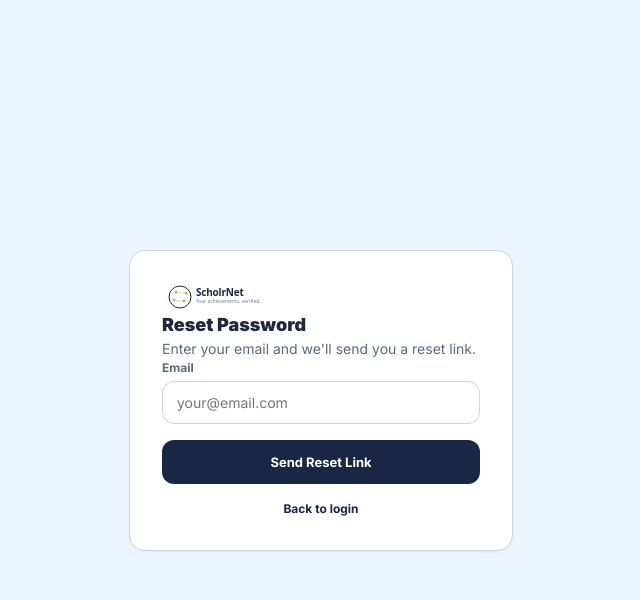
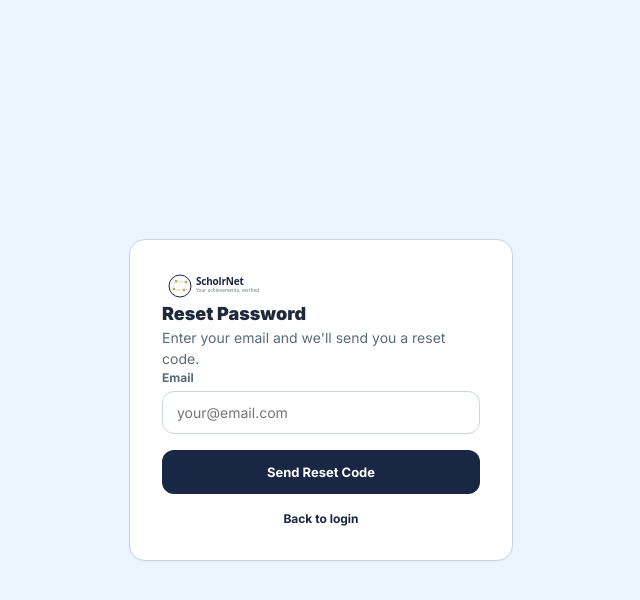
Before and after one commit to abhiraj1291/scholrnet, a Flask app: page /forgot-password in a window 1280 px wide. Shown: the top 600 px of the page, without its empty margins (319-959 px from the left). Run offline with Flask 3, Linux system fonts and the light colour scheme; some libraries are stand-ins or nearby versions.

Commit message:
Update forgot password template text: link -> code

```diff
--- a/frontend/templates/auth/forgot.html
+++ b/frontend/templates/auth/forgot.html
@@ -15,7 +15,7 @@
         </div>
       </div>
     <h1 class="text-lg font-black mb-1">Reset Password</h1>
-    <p class="text-sm text-muted mb-4">Enter your email and we'll send you a reset link.</p>
+    <p class="text-sm text-muted mb-4">Enter your email and we'll send you a reset code.</p>
     {% if error %}
       <div class="toast success" style="position: static; margin-bottom: 1rem;">{{ error }}</div>
     {% endif %}
@@ -24,7 +24,7 @@
         <label class="text-xs font-bold text-muted" style="display: block; margin-bottom: 0.25rem;">Email</label>
         <input type="email" name="email" placeholder="your@email.com" required>
       </div>
-      <button type="submit" class="btn btn-primary w-full" style="padding: 0.75rem;">Send Reset Link</button>
+      <button type="submit" class="btn btn-primary w-full" style="padding: 0.75rem;">Send Reset Code</button>
     </form>
     <p class="text-xs text-muted text-center mt-4">
       <a href="{{ url_for('login') }}" class="font-bold">Back to login</a>
```
